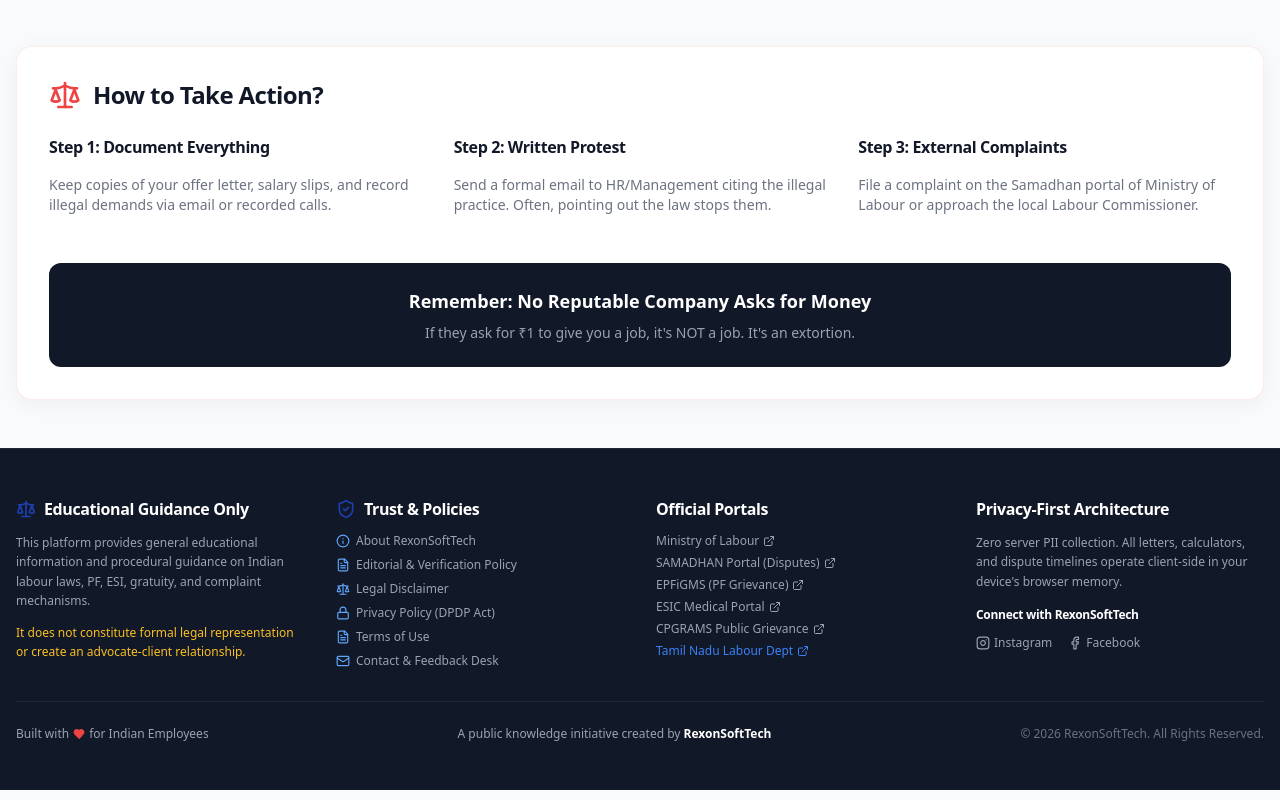
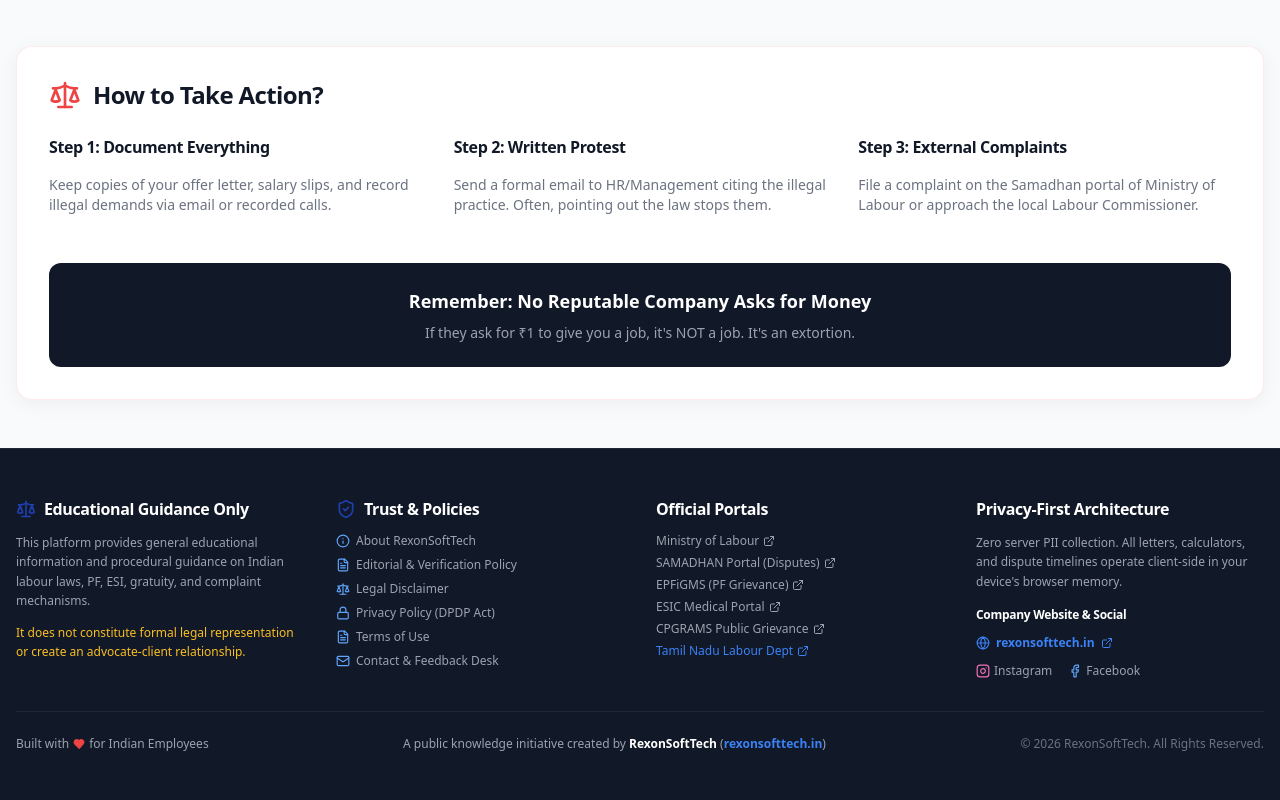
Before and after one commit to rsttechnologies25-stack/-employee-rights-india-, a React (Vite) app: page /illegal-practices in a window 1280 px wide. Shown: the part 978-1778 px from the top of the page. Built offline with nearby package versions, Linux system fonts and the light colour scheme.

Commit message:
feat: add explicit rexonsofttech.in link to Footer

```diff
--- a/src/components/Footer.jsx
+++ b/src/components/Footer.jsx
@@ -1,5 +1,5 @@
 import React from 'react';
-import { ExternalLink, Heart, Instagram, Facebook, ShieldCheck, FileText, Scale, Lock, Mail, Info } from 'lucide-react';
+import { ExternalLink, Heart, Instagram, Facebook, ShieldCheck, FileText, Scale, Lock, Mail, Info, Globe } from 'lucide-react';
 import { Link } from 'react-router-dom';
 
 export default function Footer() {
@@ -80,14 +80,19 @@ export default function Footer() {
                             Zero server PII collection. All letters, calculators, and dispute timelines operate client-side in your device's browser memory.
                         </p>
 
-                        <h4 className="text-white font-semibold text-xs pt-1">Connect with RexonSoftTech</h4>
-                        <div className="flex items-center gap-4 text-xs">
-                            <a href="https://www.instagram.com/rexonsofttech/" target="_blank" rel="noopener noreferrer" className="hover:text-white flex items-center gap-1">
-                                <Instagram className="w-3.5 h-3.5" /> Instagram
+                        <h4 className="text-white font-semibold text-xs pt-1">Company Website & Social</h4>
+                        <div className="flex flex-col space-y-2 text-xs">
+                            <a href="https://rexonsofttech.in" target="_blank" rel="noopener noreferrer" className="text-primary-light font-bold hover:text-white flex items-center gap-1.5">
+                                <Globe className="w-3.5 h-3.5" /> rexonsofttech.in <ExternalLink className="w-3 h-3" />
                             </a>
-                            <a href="https://www.facebook.com/people/Rexonsofttech-Rexonsofttech/pfbid0ZVtdv6PMbpnEUAMtoZqVVhkUZD37YrqvjefAaGPT6idmYzzYZDRDdL4eTcDwGsMsl/" target="_blank" rel="noopener noreferrer" className="hover:text-white flex items-center gap-1">
-                                <Facebook className="w-3.5 h-3.5" /> Facebook
-                            </a>
+                            <div className="flex items-center gap-4 text-xs pt-1">
+                                <a href="https://www.instagram.com/rexonsofttech/" target="_blank" rel="noopener noreferrer" className="hover:text-white flex items-center gap-1">
+                                    <Instagram className="w-3.5 h-3.5 text-pink-400" /> Instagram
+                                </a>
+                                <a href="https://www.facebook.com/people/Rexonsofttech-Rexonsofttech/pfbid0ZVtdv6PMbpnEUAMtoZqVVhkUZD37YrqvjefAaGPT6idmYzzYZDRDdL4eTcDwGsMsl/" target="_blank" rel="noopener noreferrer" className="hover:text-white flex items-center gap-1">
+                                    <Facebook className="w-3.5 h-3.5 text-blue-400" /> Facebook
+                                </a>
+                            </div>
                         </div>
                     </div>
 
@@ -100,9 +105,14 @@ export default function Footer() {
                     </div>
                     <div className="text-center text-gray-400">
                         A public knowledge initiative created by{' '}
-                        <a href="https://www.rexonsofttech.in" target="_blank" rel="noopener noreferrer" className="text-white font-bold hover:text-primary transition-colors">
+                        <a href="https://rexonsofttech.in" target="_blank" rel="noopener noreferrer" className="text-white font-bold hover:text-primary transition-colors">
                             RexonSoftTech
+                        </a>{' '}
+                        (
+                        <a href="https://rexonsofttech.in" target="_blank" rel="noopener noreferrer" className="text-primary-light font-semibold hover:underline">
+                            rexonsofttech.in
                         </a>
+                        )
                     </div>
                     <div className="text-gray-500">
                         © {new Date().getFullYear()} RexonSoftTech. All Rights Reserved.
```
